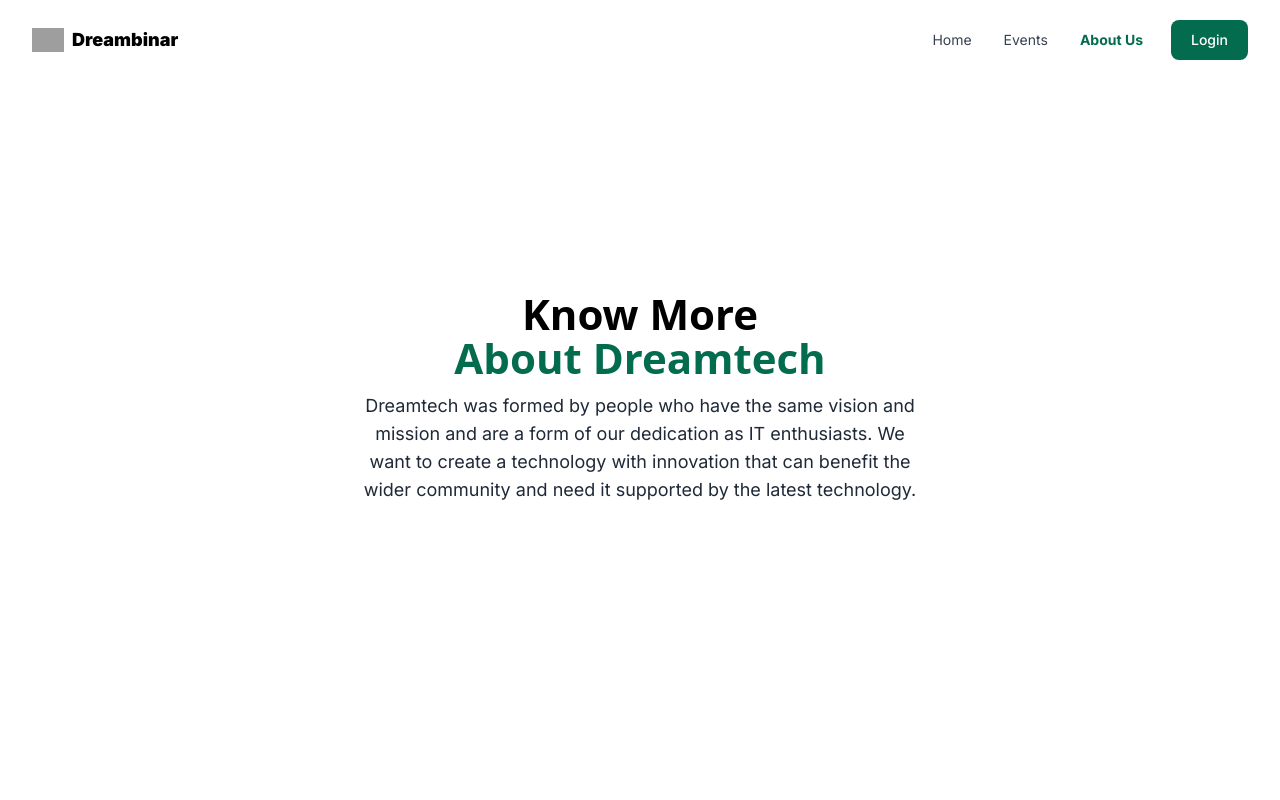
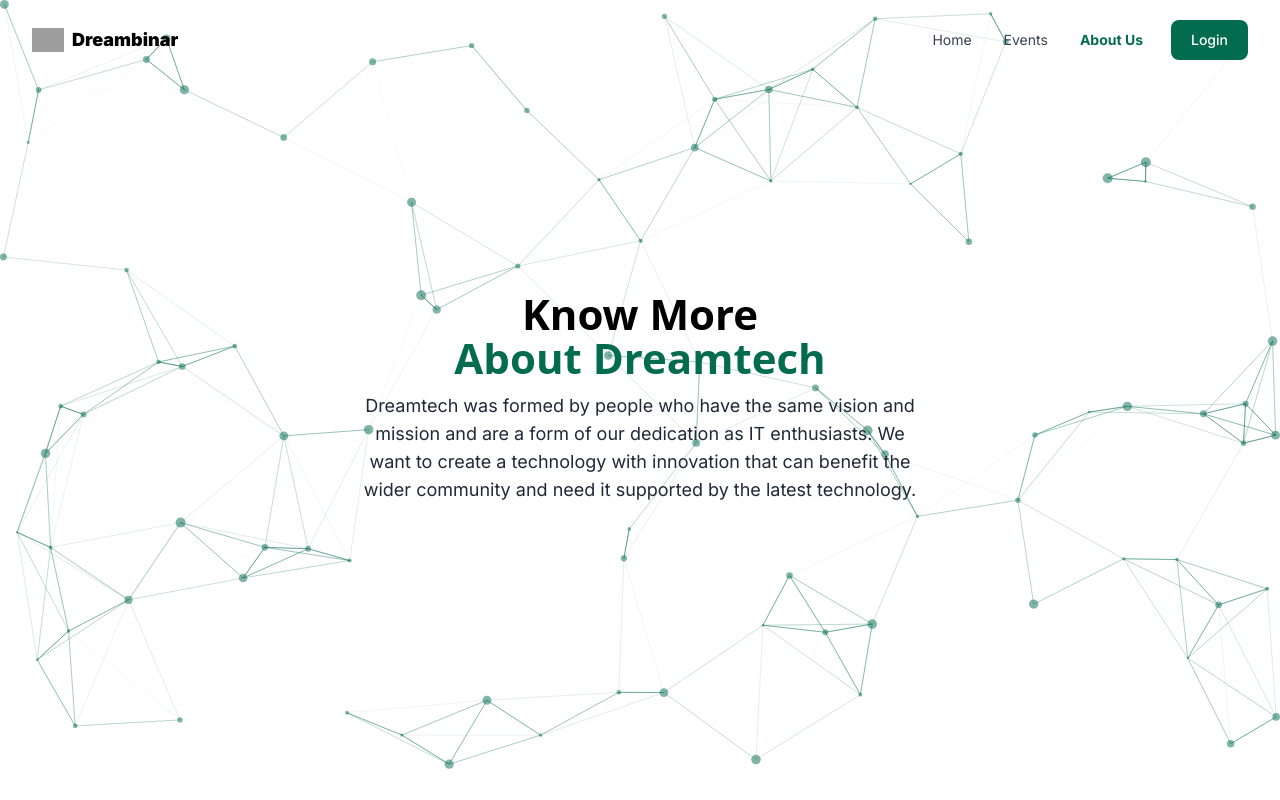
Before and after one commit to DreamTechTeam/dreambinar, a Next.js app: page /about in a window 1280 px wide. Shown: the top 800 px of the page. Built offline with nearby package versions, Linux system fonts and the light colour scheme; grey boxes are pictures that could not be loaded.

Commit message:
Feat(UI): Add ParticleJS

```diff
--- /dev/null
+++ b/components/ui/Particle.tsx
@@ -0,0 +1,88 @@
+import { useCallback } from "react";
+import Particles from "react-tsparticles";
+import { loadFull } from "tsparticles";
+import type { Container, Engine } from "tsparticles-engine";
+
+export default function Particle() {
+  const particlesInit = useCallback(async (engine: Engine) => {
+    await loadFull(engine);
+  }, []);
+
+  return (
+    <Particles
+      id="tsparticles"
+      init={particlesInit}
+      className="absolute top-0 left-0 w-full h-full"
+      options={{
+        fullScreen: {
+          enable: false,
+        },
+        fpsLimit: 120,
+        interactivity: {
+          events: {
+            onClick: {
+              enable: true,
+              mode: "push",
+            },
+            onHover: {
+              enable: true,
+              mode: "repulse",
+            },
+            resize: true,
+          },
+          modes: {
+            push: {
+              quantity: 4,
+            },
+            repulse: {
+              distance: 200,
+              duration: 0.4,
+            },
+          },
+        },
+        particles: {
+          color: {
+            value: "#046C4E",
+          },
+          links: {
+            color: "#046C4E",
+            distance: 150,
+            enable: true,
+            opacity: 0.5,
+            width: 1,
+          },
+          collisions: {
+            enable: true,
+          },
+          move: {
+            direction: "none",
+            enable: true,
+            outModes: {
+              default: "bounce",
+            },
+            random: false,
+            speed: 6,
+            straight: false,
+          },
+          number: {
+            density: {
+              enable: true,
+              area: 800,
+            },
+            value: 80,
+          },
+          opacity: {
+            value: 0.5,
+          },
+          shape: {
+            type: "circle",
+          },
+          size: {
+            value: { min: 1, max: 5 },
+          },
+        },
+        detectRetina: true,
+      }}
+    />
+  );
+}
--- a/package.json
+++ b/package.json
@@ -14,7 +14,9 @@
     "react": "18.2.0",
     "react-dom": "18.2.0",
     "react-hook-form": "^7.38.0",
-    "react-web-share": "^2.0.2"
+    "react-tsparticles": "^2.3.3",
+    "react-web-share": "^2.0.2",
+    "tsparticles": "^2.3.4"
   },
   "devDependencies": {
     "@types/node": "18.11.7",
--- a/pages/about/index.tsx
+++ b/pages/about/index.tsx
@@ -4,6 +4,7 @@
 import { useForm } from "react-hook-form";
 import Layout, { siteTitle } from "../../components/Layout";
 import DeveloperCard from "../../components/ui/DeveloperCard";
+import Particle from "../../components/ui/Particle";
 import { developersData } from "../../utils/data";
 
 const pageTitle: String = `About Us | ${siteTitle}`;
@@ -29,8 +30,8 @@
 
       <div>
         {/* Hero About */}
-        <section className="h-screen flex items-center">
-          <div className="container">
+        <section className="h-screen flex items-center relative">
+          <div className="container absolute z-10">
             <div className="w-full mx-auto px-4 mt-10 md:mt-0">
               <h1 className="text-2xl md:text-3xl lg:text-[40px] xl:text-[42px] font-black font-sans flex flex-col text-center lg:gap-2">
                 Know More
@@ -46,6 +47,7 @@
               </p>
             </div>
           </div>
+          <Particle />
         </section>
         {/* End Hero */}
 
```
Also changed, not shown: 1 other file (tests, documents, lock files or other folders).
